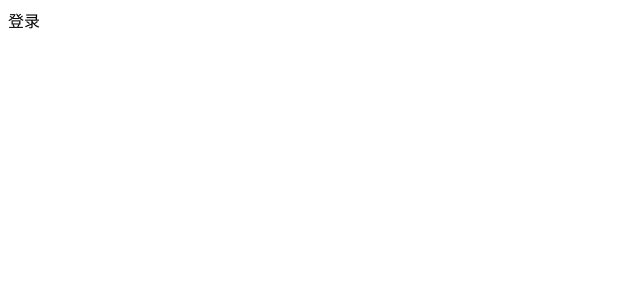
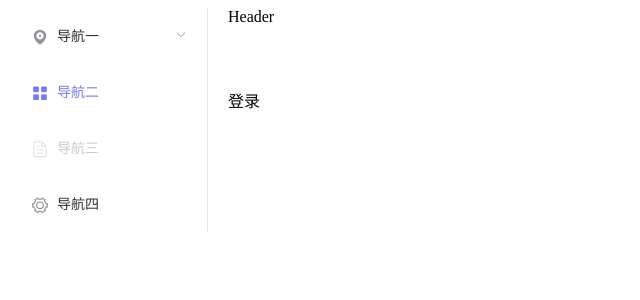
Before and after one commit to Hailie17/mianjinpc, a Vue app: page /dashboard in a window 1280 px wide. Shown: the top 300 px of the page, without its empty margins (0-640 px from the left). Built offline with nearby package versions, Linux system fonts and the light colour scheme.

Commit message:
左侧菜单

```diff
--- a/src/views/layout/index.vue
+++ b/src/views/layout/index.vue
@@ -1,8 +1,49 @@
 <template>
-  <div class="">登录</div>
+  <el-container>
+    <el-aside width="200px">
+      <!-- 左侧菜单 -->
+      <el-menu default-active="2" class="el-menu-vertical-demo" @open="handleOpen" @close="handleClose">
+        <el-submenu index="1">
+          <template slot="title">
+            <i class="el-icon-location"></i>
+            <span>导航一</span>
+          </template>
+          <el-menu-item-group>
+            <template slot="title">分组一</template>
+            <el-menu-item index="1-1">选项1</el-menu-item>
+            <el-menu-item index="1-2">选项2</el-menu-item>
+          </el-menu-item-group>
+          <el-menu-item-group title="分组2">
+            <el-menu-item index="1-3">选项3</el-menu-item>
+          </el-menu-item-group>
+          <el-submenu index="1-4">
+            <template slot="title">选项4</template>
+            <el-menu-item index="1-4-1">选项1</el-menu-item>
+          </el-submenu>
+        </el-submenu>
+        <el-menu-item index="2">
+          <i class="el-icon-menu"></i>
+          <span slot="title">导航二</span>
+        </el-menu-item>
+        <el-menu-item index="3" disabled>
+          <i class="el-icon-document"></i>
+          <span slot="title">导航三</span>
+        </el-menu-item>
+        <el-menu-item index="4">
+          <i class="el-icon-setting"></i>
+          <span slot="title">导航四</span>
+        </el-menu-item>
+      </el-menu>
+    </el-aside>
+    <el-container>
+      <el-header>Header</el-header>
+      <el-main>
+        <router-view></router-view>
+      </el-main>
+    </el-container>
+  </el-container>
 </template>
 
-<script setup>
-</script>
+<script></script>
 
 <style lang="scss" scoped></style>
```
